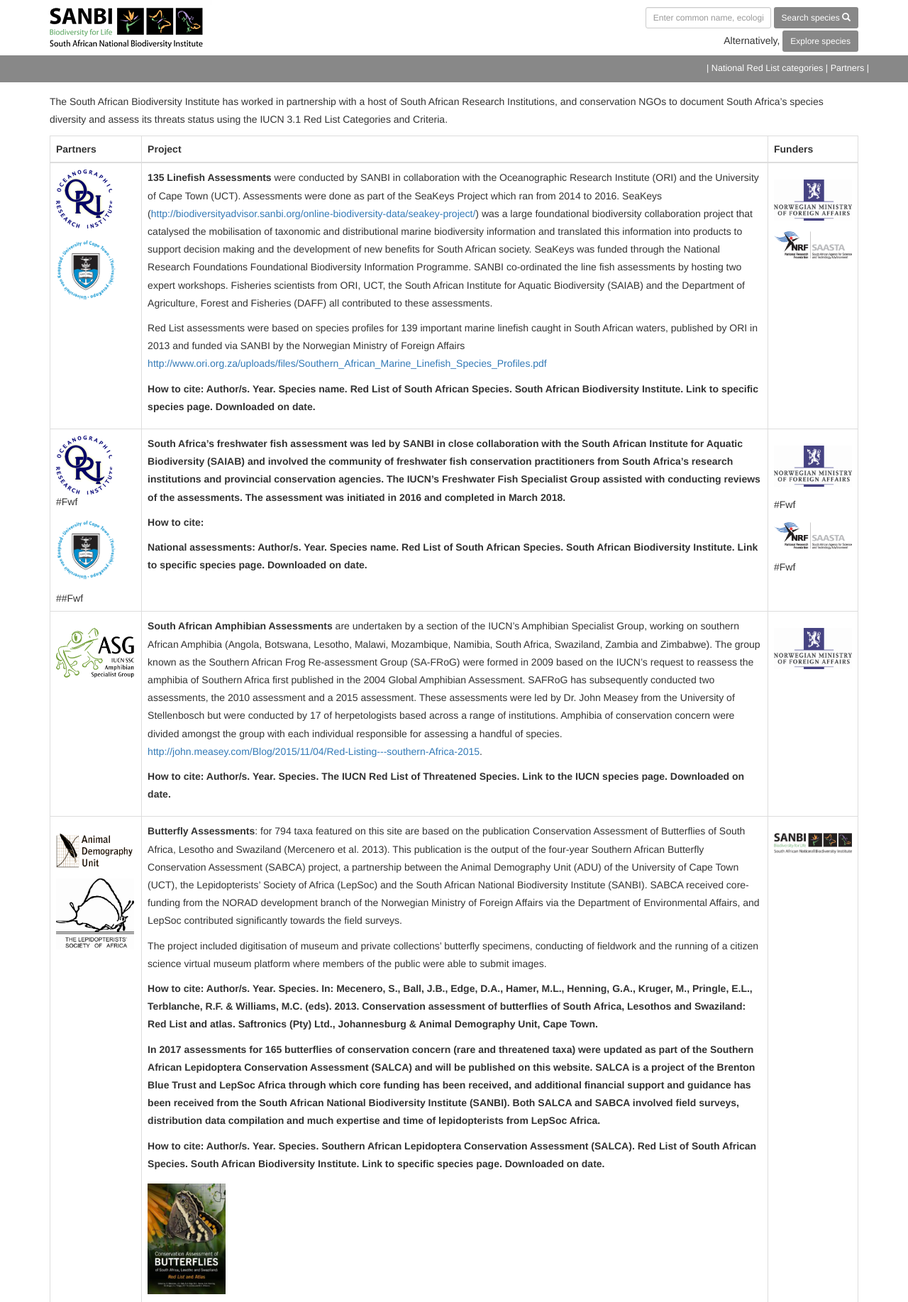
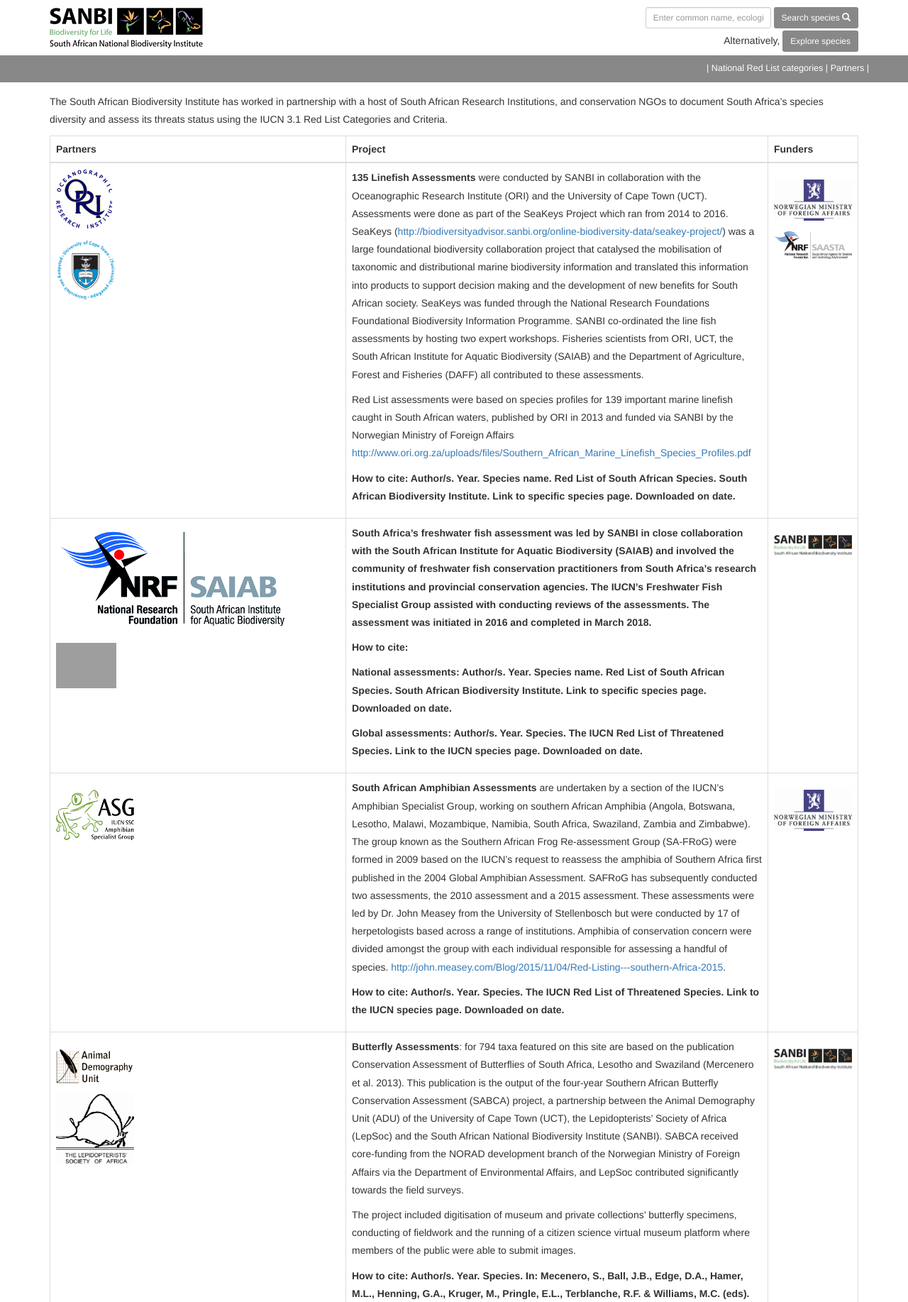
Before and after one commit to SANBIBiodiversityforLife/speciesstatus, a Django app: page /partners/ in a window 1280 px wide. Shown: the part 180-2015 px from the top of the page at 71% size. Run offline with Django 3.2, Linux system fonts and the light colour scheme; parts of the project's set-up code (start-up, migrations or seed data) failed here and were passed over; some libraries are stand-ins or nearby versions; grey boxes are pictures that could not be loaded.

Commit message:
partner text changes

```diff
--- a/templates/website/partners.html
+++ b/templates/website/partners.html
@@ -29,7 +29,7 @@
           <td>
             <p><strong>135 Linefish Assessments</strong> were conducted by SANBI in collaboration with the Oceanographic Research Institute (ORI) and the University of Cape Town (UCT). Assessments were done as part of the SeaKeys Project which ran from 2014 to 2016. SeaKeys (<a href="http://biodiversityadvisor.sanbi.org/online-biodiversity-data/seakey-project/">http://biodiversityadvisor.sanbi.org/online-biodiversity-data/seakey-project/</a>) was a large foundational biodiversity collaboration project that catalysed the mobilisation of taxonomic and distributional marine biodiversity information and translated this information into products to support decision making and the development of new benefits for South African society. SeaKeys was funded through the National Research Foundations Foundational Biodiversity Information Programme. SANBI co-ordinated the line fish assessments by hosting two expert workshops. Fisheries scientists from ORI, UCT, the South African Institute for Aquatic Biodiversity (SAIAB) and the Department of Agriculture, Forest and Fisheries (DAFF) all contributed to these assessments.</p>
             <p>Red List assessments were based on species profiles for 139 important marine linefish caught in South African waters, published by ORI in 2013 and funded via SANBI by the Norwegian Ministry of Foreign Affairs <a href="http://www.ori.org.za/uploads/files/Southern_African_Marine_Linefish_Species_Profiles.pdf">http://www.ori.org.za/uploads/files/Southern_African_Marine_Linefish_Species_Profiles.pdf</a></p>
-			<p><strong>How to cite:<strong> Author/s. Year. Species name. Red List of South African Species. South African Biodiversity Institute. Link to specific species page. Downloaded on date.<p>
+			<p><strong>How to cite:<strong> Author/s. Year. Species name. Red List of South African Species. South African Biodiversity Institute. Link to specific species page. Downloaded on date.</p>
           </td>
           <td>
             <img src="/static/logos/norw.png" alt="Oceanographic Research Institute" class="partner-logos">
@@ -38,17 +38,17 @@
         </tr>
 		<tr>
 			<td>
-				<img src="/static/logos/ori.png" alt="Oceanographic Research Institute"> #Fwf
-				<img src="/static/logos/uct.png" alt="University of Cape Town" class="partner-logos partner-logos-small">##Fwf
+				<img src="/static/logos/saiab.png" alt="South African Institute of Aquatic Biodiversity">
+				<img src="/static/logos/FwFSG.jpg" alt="Freshwater Fish Specialist Group" class="partner-logos partner-logos-small">
 			</td>
 			<td>
 				<p><strong>South Africa’s freshwater fish assessment<strong> was led by SANBI in close collaboration with the South African Institute for Aquatic Biodiversity (SAIAB) and involved the community of freshwater fish conservation practitioners from South Africa’s research institutions and provincial conservation agencies. The IUCN’s Freshwater Fish Specialist Group assisted with conducting reviews of the assessments. The assessment was initiated in 2016 and completed in March 2018. </p>
 				<p>How to cite:</p>
-				<p>National assessments: Author/s. Year. Species name. Red List of South African Species. South African Biodiversity Institute. Link to specific species page. Downloaded on date.</p>
+				<p><strong>National assessments:<strong> Author/s. Year. Species name. Red List of South African Species. South African Biodiversity Institute. Link to specific species page. Downloaded on date.</p>
+				<p><strong>Global assessments:<strong> Author/s. Year. Species. The IUCN Red List of Threatened Species. Link to the IUCN species page. Downloaded on date.</p>
 			</td>
 		    <td>
-			  <img src="/static/logos/norw.png" alt="Oceanographic Research Institute" class="partner-logos">#Fwf
-			  <img src="/static/logos/nrf.png" alt="National Rsearch Foundation" class="partner-logos">#Fwf
+			  <img src="/static/logos/sanbi.png" alt="South African National Biodiverisity Institute" class="partner-logos">
 		    </td>
 		</tr>
         <tr>
@@ -139,7 +139,7 @@
         </tr>
 		<tr>
 			<td>
-				<img src="/static/logos/ori.png" alt="Oceanographic Research Institute">#IUCN  logo
+				<img src="/static/logos/IUCN.png" alt="Oceanographic Research Institute">
 			</td>
 			<td>
 				<p>SANBI works closely with the IUCN Global Species Programme’s Red List Unit and national and global assessment data are exchanged between SANBI’s Threatened Species Unit and the IUCNs Red List Unit via the tool SIS connect. The Red List Unit provides database support for creation of working sets and supports with taxonomic updates.</p>
```
